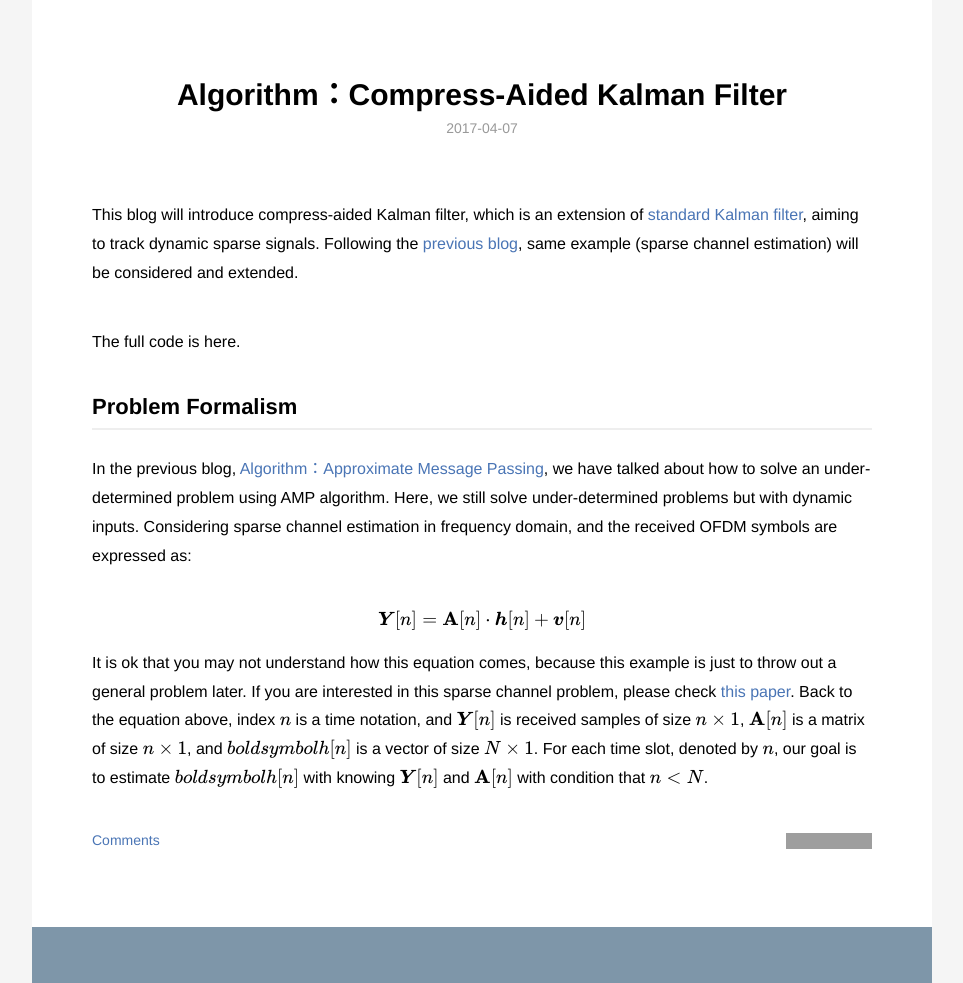
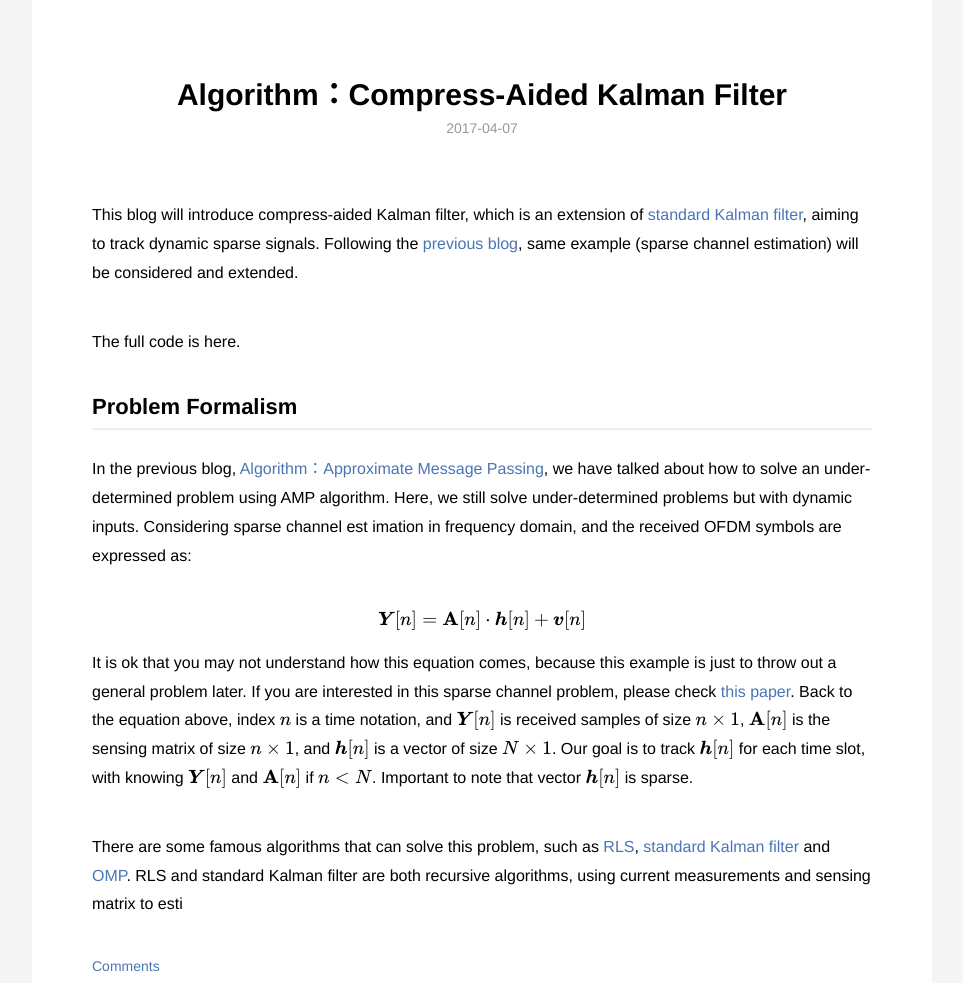
Before and after one commit to danqing117/danqing117.github.io, a Jekyll site: the page built from _posts/2017-04-07-SparseChannelTracking.md, in a window 1280 px wide, cut to the strip 0-983 px from the top of the page. Shown: the whole strip, without its empty margins (158-1121 px from the left). Built offline with Jekyll 4.4.1, drawn with Linux system fonts in a browser that asks for light colours; formulas are drawn with MathJax 3; grey boxes are pictures that could not be loaded.

Commit message:
Update 2017-04-07-SparseChannelTracking.md

```diff
--- a/_posts/2017-04-07-SparseChannelTracking.md
+++ b/_posts/2017-04-07-SparseChannelTracking.md
@@ -11,8 +11,10 @@ This blog will introduce compress-aided Kalman filter, which is an extension of
 The full code is here.
 
 ## Problem Formalism
-In the previous blog, <a href = "https://danqing117.github.io/AMP">Algorithm：Approximate Message Passing</a>, we have talked about how to solve an under-determined problem using AMP algorithm. Here, we still solve under-determined problems but with dynamic inputs. Considering sparse channel estimation in frequency domain, and the received OFDM symbols are expressed as:
+In the previous blog, <a href = "https://danqing117.github.io/AMP">Algorithm：Approximate Message Passing</a>, we have talked about how to solve an under-determined problem using AMP algorithm. Here, we still solve under-determined problems but with dynamic inputs. Considering sparse channel est             imation in frequency domain, and the received OFDM symbols are expressed as:
 
 $$\boldsymbol{Y}[n]=\mathbf{A}[n]\cdot\boldsymbol{h}[n] +\boldsymbol{v}[n]$$
 
-It is ok that you may not understand how this equation comes, because this example is just to throw out a general problem later. If you are interested in this sparse channel problem, please check <a href = "https://www.researchgate.net/publication/303365519_Compression-Aided_Kalman_Filter_for_Recursive_Bayesian_Estimation_of_Sparse_Wideband_Channels_in_OFDM_Systems">this paper</a>. Back to the equation above, index \\(n\\) is a time notation, and \\(\boldsymbol{Y}[n]\\) is received samples of size \\(n \times 1\\), \\(\mathbf{A}[n]\\) is a matrix of size \\(n\times 1\\), and \\(boldsymbol{h}[n]\\) is a vector of size \\( N\times 1\\). For each time slot, denoted by \\(n\\), our goal is to estimate \\(boldsymbol{h}[n]\\) with knowing \\(\boldsymbol{Y}[n]\\) and \\(\mathbf{A}[n]\\) with condition that \\(n<N \\).
+It is ok that you may not understand how this equation comes, because this example is just to throw out a general problem later. If you are interested in this sparse channel problem, please check <a href = "https://www.researchgate.net/publication/303365519_Compression-Aided_Kalman_Filter_for_Recursive_Bayesian_Estimation_of_Sparse_Wideband_Channels_in_OFDM_Systems">this paper</a>. Back to the equation above, index \\(n\\) is a time notation, and \\(\boldsymbol{Y}[n]\\) is received samples of size \\(n \times 1\\), \\(\mathbf{A}[n]\\) is the sensing matrix of size \\(n\times 1\\), and \\(\boldsymbol{h}[n]\\) is a vector of size \\( N\times 1\\). Our goal is to track \\(\boldsymbol{h}[n]\\) for each time slot, with knowing \\(\boldsymbol{Y}[n]\\) and \\(\mathbf{A}[n]\\) if \\(n<N \\). Important to note that vector \\(\boldsymbol{h}[n]\\) is sparse.
+
+There are some famous algorithms that can solve this problem, such as <a href = "https://en.wikipedia.org/wiki/Recursive_least_squares_filter">RLS</a>, <a href = "https://en.wikipedia.org/wiki/Kalman_filter">standard Kalman filter</a> and <a href = "http://scikit-learn.org/stable/auto_examples/linear_model/plot_omp.html">OMP</a>. RLS and standard Kalman filter are both recursive algorithms, using current measurements and sensing matrix to esti
```
